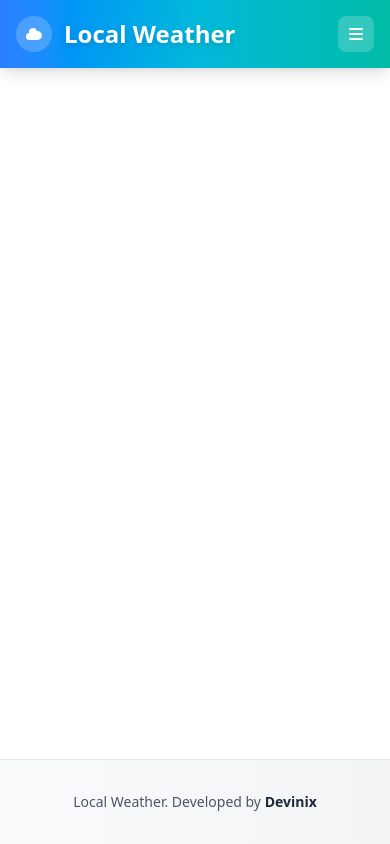
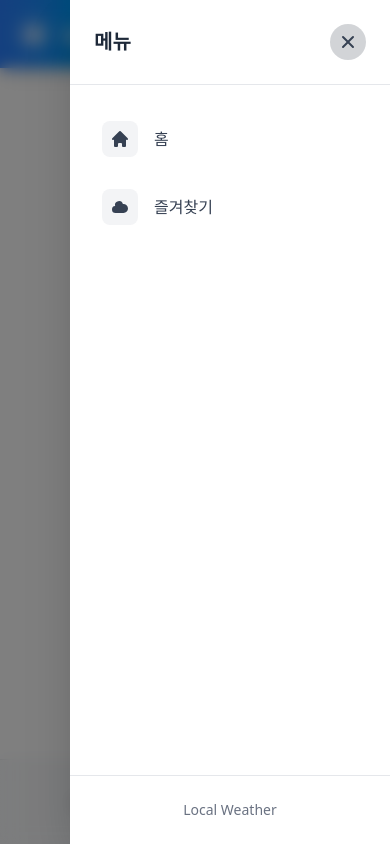
Before and after one commit to Devinix00/local-weather, a React (Vite) app: page / in a window 390 px wide. Both pictures are taken after a click on the button 356 px from the left and 34 px from the top of the page. Built offline with nearby package versions, Linux system fonts and the light colour scheme.

Commit message:
feat: 모바일 햄버거 메뉴 사이드바 구현

```diff
--- a/package.json
+++ b/package.json
@@ -14,6 +14,7 @@
     "@tanstack/react-query": "^5.90.16",
     "axios": "^1.13.2",
     "clsx": "^2.1.1",
+    "framer-motion": "^12.24.12",
     "react": "^19.2.0",
     "react-dom": "^19.2.0",
     "react-hot-toast": "^2.6.0",
--- a/src/index.css
+++ b/src/index.css
@@ -1,4 +1,12 @@
 @import "tailwindcss";
+
+:root {
+  --z-base: 0;
+  --z-footer: 10;
+  --z-header: 30;
+  --z-overlay: 40;
+  --z-sidebar: 50;
+}
 
 button {
   cursor: pointer;
--- a/src/shared/ui/icon-button.tsx
+++ b/src/shared/ui/icon-button.tsx
@@ -43,6 +43,7 @@ export function IconButton({
   return (
     <button
       className={clsx(
+        "transition-all duration-200",
         variantClasses[variant],
         sizeClasses[size],
         roundedClasses[rounded],
--- a/src/widgets/footer/index.tsx
+++ b/src/widgets/footer/index.tsx
@@ -1,6 +1,6 @@
 export default function Footer() {
   return (
-    <footer className="mt-auto bg-linear-to-r from-slate-50 to-gray-100 border-t border-gray-200">
+    <footer className="mt-auto bg-linear-to-r from-slate-50 to-gray-100 border-t border-gray-200 z-(--z-footer)">
       <div className="max-w-7xl mx-auto px-4 py-8">
         <div className="flex flex-col md:flex-row items-center justify-between gap-4">
           <div className="text-sm text-gray-600">
--- a/src/widgets/header/index.tsx
+++ b/src/widgets/header/index.tsx
@@ -1,13 +1,16 @@
+import { useState } from "react";
 import { HiCloud, HiMenu } from "react-icons/hi";
 import { Link, useNavigate } from "react-router-dom";
 import PATH from "../../app/router/path";
 import { IconButton } from "../../shared/ui";
+import Sidebar from "../sidebar";
 
 export default function Header() {
   const navigate = useNavigate();
+  const [isSidebarOpen, setIsSidebarOpen] = useState(false);
 
   return (
-    <header className="sticky top-0 z-50 w-full bg-linear-to-r from-blue-500 via-cyan-500 to-teal-500 shadow-lg">
+    <header className="sticky top-0 w-full bg-linear-to-r from-blue-500 via-cyan-500 to-teal-500 shadow-lg z-(--z-header)">
       <div className="max-w-7xl mx-auto px-4 py-4">
         <div className="flex items-center justify-between">
           <div className="flex items-center gap-3">
@@ -43,9 +46,11 @@ export default function Header() {
             rounded="lg"
             className="md:hidden"
             aria-label="메뉴"
+            onClick={() => setIsSidebarOpen(true)}
           />
         </div>
       </div>
+      <Sidebar isOpen={isSidebarOpen} onClose={() => setIsSidebarOpen(false)} />
     </header>
   );
 }
--- /dev/null
+++ b/src/widgets/sidebar/index.tsx
@@ -0,0 +1,80 @@
+import { AnimatePresence, motion } from "framer-motion";
+import { HiCloud, HiHome, HiX } from "react-icons/hi";
+import { Link } from "react-router-dom";
+import PATH from "../../app/router/path";
+import { IconButton } from "../../shared/ui";
+
+interface SidebarProps {
+  isOpen: boolean;
+  onClose: () => void;
+}
+
+const menuItems = [
+  { icon: HiHome, label: "홈", path: PATH.HOME },
+  { icon: HiCloud, label: "즐겨찾기", path: "" },
+];
+
+export default function Sidebar({ isOpen, onClose }: SidebarProps) {
+  return (
+    <AnimatePresence>
+      {isOpen && (
+        <>
+          <motion.div
+            initial={{ opacity: 0 }}
+            animate={{ opacity: 1 }}
+            exit={{ opacity: 0 }}
+            transition={{ duration: 0.2 }}
+            className="fixed inset-0 bg-black/50 backdrop-blur-sm z-(--z-overlay)"
+            onClick={onClose}
+          />
+
+          <motion.aside
+            initial={{ x: "100%" }}
+            animate={{ x: 0 }}
+            exit={{ x: "100%" }}
+            transition={{
+              type: "spring",
+              damping: 25,
+              stiffness: 200,
+            }}
+            className="fixed top-0 right-0 h-full w-80 bg-white shadow-2xl flex flex-col z-(--z-sidebar)"
+          >
+            <div className="flex items-center justify-between p-6 border-b border-gray-200">
+              <h2 className="text-xl font-bold text-gray-800">메뉴</h2>
+              <IconButton
+                icon={HiX}
+                size="md"
+                rounded="full"
+                variant="dark"
+                onClick={onClose}
+                aria-label="메뉴 닫기"
+              />
+            </div>
+
+            <nav className="flex-1 px-4 py-6 space-y-2">
+              {menuItems.map((item) => {
+                return (
+                  <Link
+                    key={item.path}
+                    to={item.path}
+                    onClick={onClose}
+                    className="flex items-center gap-4 px-4 py-3 rounded-xl text-gray-700 hover:bg-linear-to-r hover:from-blue-50 hover:to-cyan-50 hover:text-blue-600 transition-all duration-200 group"
+                  >
+                    <div className="p-2 rounded-lg bg-gray-100 group-hover:bg-blue-100 transition-colors">
+                      <item.icon className="h-5 w-5" />
+                    </div>
+                    <span className="font-medium">{item.label}</span>
+                  </Link>
+                );
+              })}
+            </nav>
+
+            <div className="p-6 border-t border-gray-200">
+              <p className="text-sm text-gray-500 text-center">Local Weather</p>
+            </div>
+          </motion.aside>
+        </>
+      )}
+    </AnimatePresence>
+  );
+}
```
Also changed, not shown: 1 other file (tests, documents, lock files or other folders).
